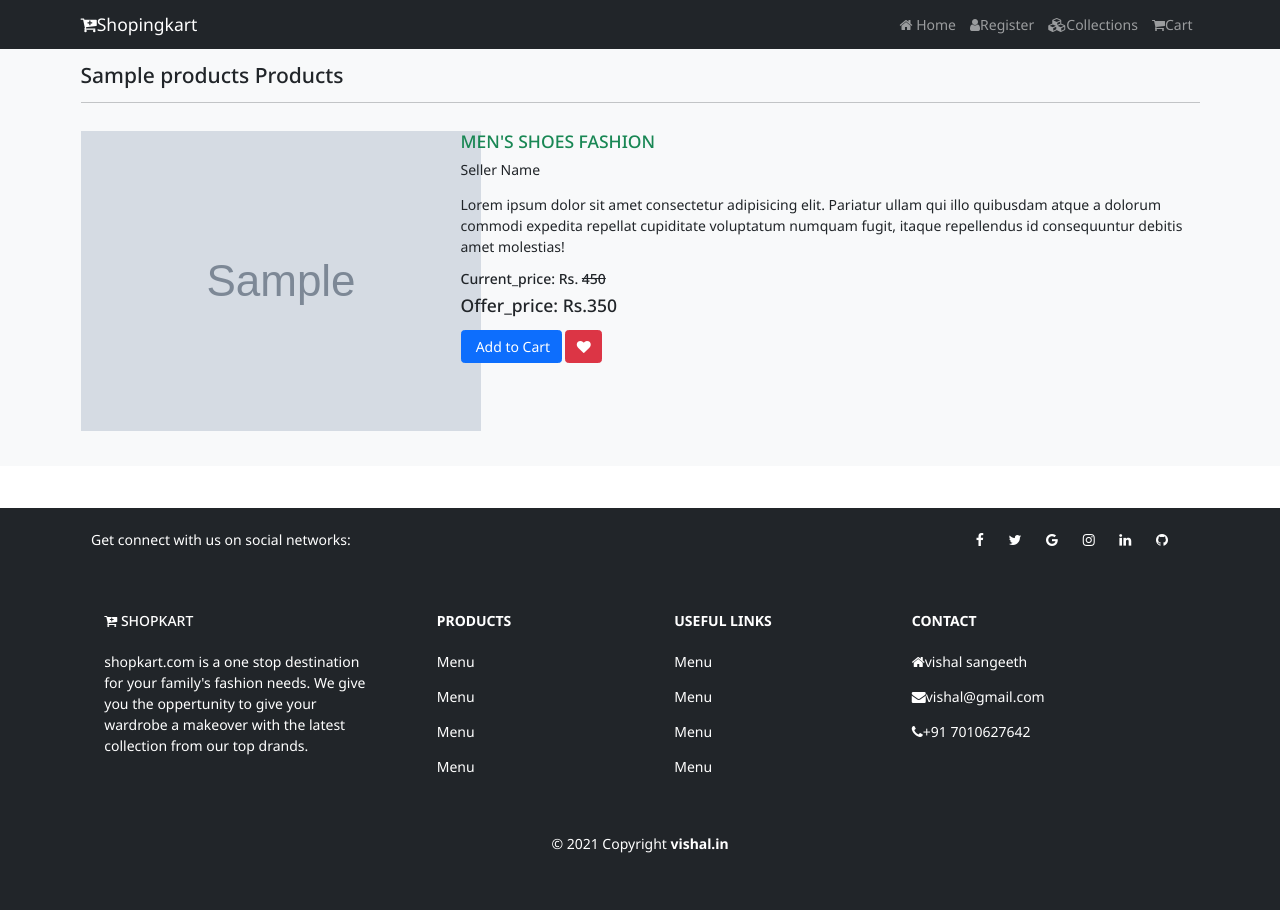
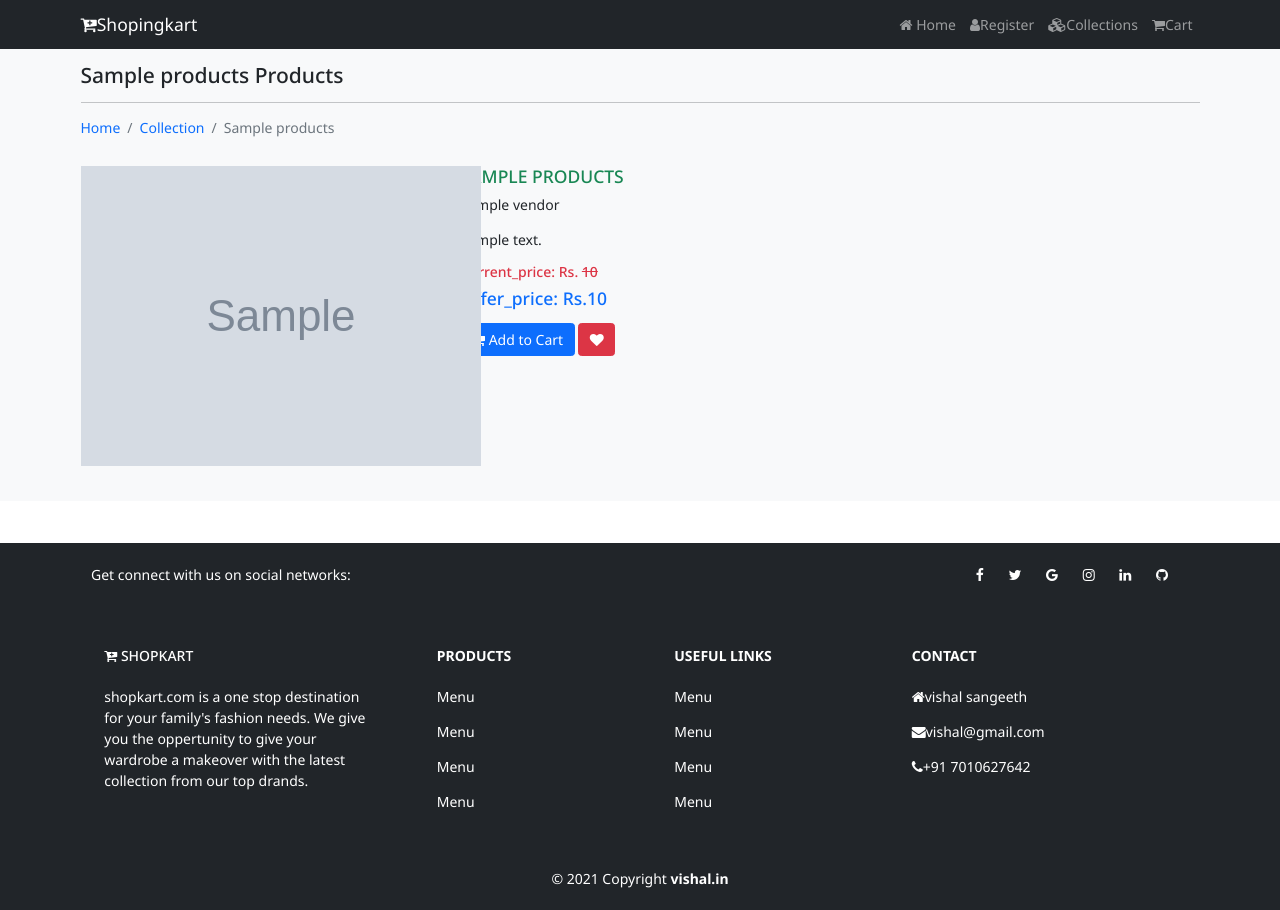
Before and after one commit to Vishalgithub0987/Shopingportal, a Django app: template shopingkartapp/templates/shop/products/product_details.html in a window 1280 px wide. Before the commit the page ends 853 px from the top, so only its background shows below. Run offline with Django 5.2, Linux system fonts and the light colour scheme; the template is opened without the code that fills it: most values are stand-ins (such as "Sample title", 1, 10 or a date in 2020); grey boxes marked "Sample" are stand-in pictures.

Commit message:
done with trending_product

```diff
--- a/shopingkartapp/templates/shop/inc/footer.html
+++ b/shopingkartapp/templates/shop/inc/footer.html
@@ -1,4 +1,4 @@
-<footer class="text-center text-lg-start bg-dark text-white">
+<footer class="text-center text-lg-start bg-dark text-white" >
     <section class="container d-flex justify-content-center justify-content-lg-between p-4">
         <div class="me-5 d-none d-lg-block">
             <span>Get connect with us on social networks:</span>
--- a/shopingkartapp/templates/shop/products/product_details.html
+++ b/shopingkartapp/templates/shop/products/product_details.html
@@ -4,25 +4,39 @@ Products | online shopping
 {% endblock tittle %}
 
 {% block content %}
-<section class="bg-light py-4 my-5">
+<section class="bg-light py-4 my-5 ">
     <div class="container">
         <div class="row">
             <div class="col-12">
                 <h4 class="mb-3"> {{products}} Products</h4>
                 <hr style="border-color: #b8bfc2;">
+                <nav aria-label="breadcrumb">
+                    <ol class="breadcrumb">
+                      <li class="breadcrumb-item"><a href="{% url 'home' %}">Home</a></li>
+                      <li class="breadcrumb-item"><a href="{% url 'collections' products.Category.name %}">Collection</a></li>
+                      <li class="breadcrumb-item active" aria-current="page">{{products}}</li>
+                    </ol>
+                  </nav>
             </div>
 
-            <div class="col-4 my-3">
-            <img src="{{products.product_image.url}}" class="card-image-top" alt="products">
+            <div class="col-4 my-3 pic-box">
+                {% if products.trending%}
+                <div class="hot">Hot</div>
+                {% endif %}
+            <img src="{{products.product_image.url}}" class="card-image-top" alt="{{products}}">
             </div>
             <div class="col -8 my-3">
-                <h5 class="text-success">MEN'S SHOES FASHION</h5>
-                <P>Seller Name</P>
-                <p>Lorem ipsum dolor sit amet consectetur adipisicing elit. Pariatur ullam qui illo quibusdam atque a dolorum commodi expedita repellat cupiditate voluptatum numquam fugit, itaque repellendus id consequuntur debitis amet molestias!</p>
-                <h6 class="my-2">Current_price: Rs. <s>450</s></h6>
-                <h5 class="my-2">Offer_price: Rs.350</h5>
+                <h5 class="text-success">{{products | upper}}</h5>
+                <P>{{products.vendor}}</P>
+                <p>{{products.description}}</p>
+                <h6 class="my-2 text-danger">Current_price: Rs. <s>{{products.original_price}}</s></h6>
+                <h5 class="my-2 text-primary">Offer_price: Rs.{{products.selling_price}}</h5>
                 <div class="my-3">
-                    <button class="btn btn-primary"><i class="fa fa-cart"></i> Add to Cart</button>
+                    {%if products.quantity > 0 %}
+                    <button class="btn btn-primary"><i class="fa fa-shopping-cart"></i> Add to Cart</button>
+                    {% else %}
+                    <button class="btn btn-secondary"><i class="fa fa-minus"></i>Out of Stock</button>
+                    {% endif %}
                     <button class="btn btn-danger"><i class="fa fa-heart"></i></button>
                 </div>
             </div>
@@ -70,6 +84,33 @@ Products | online shopping
         padding: 2px;
         border-radius: 5px;
     }
+
+
+    .pic-box{
+        position: relative;
+
+    }
+
+
+
+    .hot{
+    background-color: orangered;
+    color: white;
+    width: 50px;
+    text-align: center;
+    font-weight: bold;
+    display: inline;
+    border-radius: 5px;
+    padding: 5px;
+    position: absolute;
+    top: 0;
+    right: 20px;
+    z-index: 10;
+    }
+
+
+
+
 </style>
 
 
```
Also changed, not shown: static/css/style.css (line endings or trailing spaces), static/uploads/20250319162354grocery.jpeg (added).
